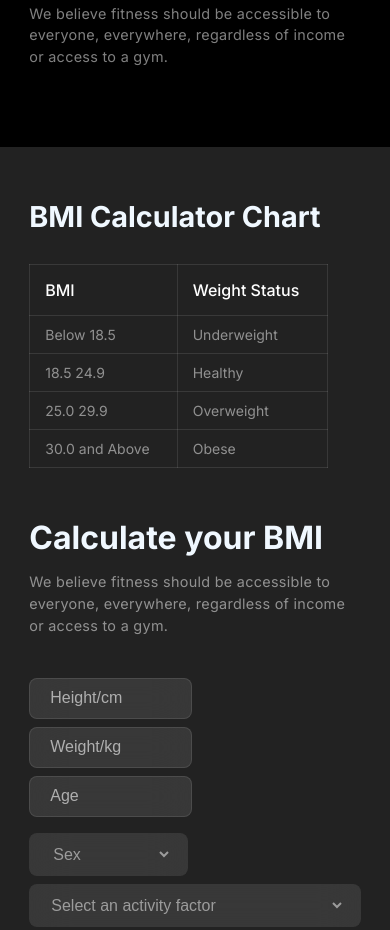
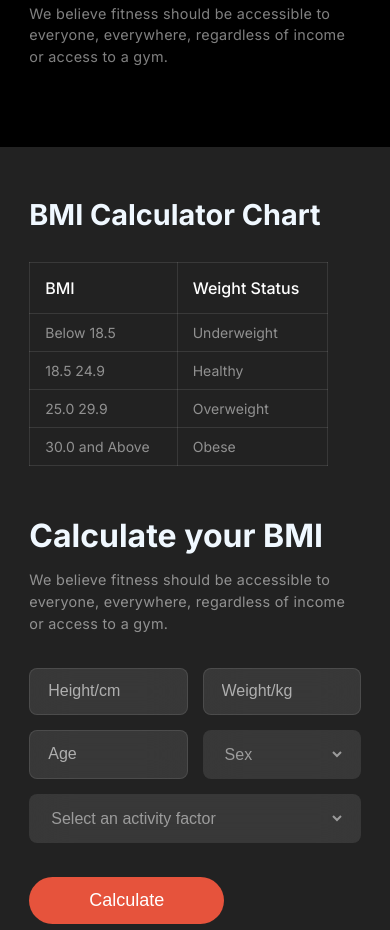
Before and after one commit to rathininfo/fitness-website, a plain HTML site: page index.html in a window 390 px wide. Shown: the part 5756-6686 px from the top of the page. Drawn offline with Linux system fonts and the light colour scheme.

Commit message:
Bmi form Responsive done

```diff
--- a/index.html
+++ b/index.html
@@ -208,22 +208,23 @@
                     <h2 class="bmi-form-title">Calculate your BMI</h2>
                     <p class="bmi-form-description">We believe fitness should be accessible to everyone, everywhere, regardless of income or access to a gym.</p>
                     <form>
-                        <input class="input1" type="text" placeholder="Height/cm" name="" id="">
-                        <input class="input2" type="text" placeholder="Weight/kg" name="" id="">
-                        <input class="input3" type="text" placeholder="Age" name="" id="">
+                        <div class="input_container">
+                            <input class="common_input" type="text" placeholder="Height/cm" name="" id="height">
+                        <input class="common_input" type="text" placeholder="Weight/kg" name="" id="width">
+                        </div>
+                        <div class="input_container">
+                            <input class="common_input" type="text" placeholder="Age" name="" id="">
 
                             <select class="gender-select" name="sex" id="sex">
                                 <option value="sex"> <span class="option-text">Sex</span></option>
                             </select>
-
+                        </div>
 
                             <select class="activity-factor" name="activity" id="activity">
                                 <option  value="activity"> <span class="option-text">Select an activity factor</span></option>
                             </select>
+                    </form>
 
-
-
-                    </form>
 
                     <button class="calculate-btn">Calculate</button>
                 </div>
--- a/style/style.css
+++ b/style/style.css
@@ -441,7 +441,6 @@ width: 30%;
 .bmi-calculator-chart-form-main-container{
     background: rgb(34, 34, 34);
     margin: 0 auto;
-    height: 500px;
 }
 
 .bmi-calculator-chart-form-container{
@@ -449,7 +448,7 @@ width: 30%;
     margin: 0 auto;
     display: flex;
     justify-content: space-between;
-    padding-top: 52px;
+    padding: 50px 0;
 
 }
 .bmi-calculator-table-title{
@@ -482,13 +481,11 @@ td{
 }
 
 .bmi-left-chart{
-    width: 40%;
+    width: 30%;
 }
 
 .bmi-right-form{
     width: 50%;
-
-
 }
 
 .bmi-form-title{
@@ -507,64 +504,45 @@ td{
     margin-bottom: 34px;
 }
 
-.input1{
-    padding: 12px 40px 12px 20px;
+.input_container{
+    display: flex;
+    gap: 15px;
+    margin: 15px 0;
+}
+
+.input_container >input{
+    width: 100%;
+    padding: 15px 0px 15px 18px;
     border-radius: 8px;
     backdrop-filter: blur(20px);
     background: rgba(255, 255, 255, 0.1);
     border: 1px solid rgba(255, 255, 255, 0.1);
-    width: 38.5%;
-    margin: 8px 8px 8px 0px;
-
 }
 
-
-.input2{
-    padding: 12px 40px 12px 20px;
-    border-radius: 8px;
-    backdrop-filter: blur(20px);
-    background: rgba(255, 255, 255, 0.1);
-    border: 1px solid rgba(255, 255, 255, 0.1);
-    width: 39.2%;
-}
-
-.input3{
-    padding: 12px 40px 12px 20px;
-    border-radius: 8px;
-    backdrop-filter: blur(20px);
-    background: rgba(255, 255, 255, 0.1);
-    border: 1px solid rgba(255, 255, 255, 0.1);
-    width: 38.5%;
-    margin: 8px 8px 8px 0px;
-}
-
-
 .gender-select{
-    padding: 12px 40px 12px 20px;
+    padding: 15px 0px 15px 18px;
     border-radius: 8px;
     backdrop-filter: blur(20px);
     background: rgba(255, 255, 255, 0.1);
     color: rgba(255, 255, 255, 0.5);
     font-size: 1rem;
     font-weight:200;
-    margin-top: 8px;
-    width: 49.3%;
     border: none;
-    border-right: 16px solid transparent
+    border-right: 16px solid transparent;
+    width: 100%;
 }
 
 .activity-factor{
-    width: 100%;
-    padding: 12px 0px 12px 18px;
+    padding: 15px 0px 15px 18px;
     border-radius: 8px;
     backdrop-filter: blur(20px);
     background: rgba(255, 255, 255, 0.1);
     color: rgba(255, 255, 255, 0.5);
     font-size: 1rem;
     font-weight: 400;
-    margin-top: 8px;
     border: none;
-    border-right: 16px solid transparent
+    border-right: 16px solid transparent;
+    width: 100%;
 }
 
 
@@ -908,7 +886,7 @@ width: 100%;
 
 /* start bmi calculator chart and form style */
 .bmi-calculator-chart-form-main-container{
-    height: 825px;
+
 }
 
 .bmi-calculator-chart-form-container{
@@ -941,28 +919,6 @@ table{
     margin-bottom: 14px;
 }
 
-.input1{
-    width: 30.5%;
-}
-
-
-.input2{
-    width: 30.5%;
-}
-
-.input3{
-    width: 30.5%;
-}
-
-
-.gender-select{
-    width: 48%;
-}
-
-.activity-factor{
-    width: 100%;
-}
-
 /* start team section style */
 
 .our-team-content{
@@ -990,10 +946,6 @@ table{
 }
 
 /* end team card style */
-
-
-/* end bmi calculator chart and form style */
-
 /* end main style */
 
 
```
